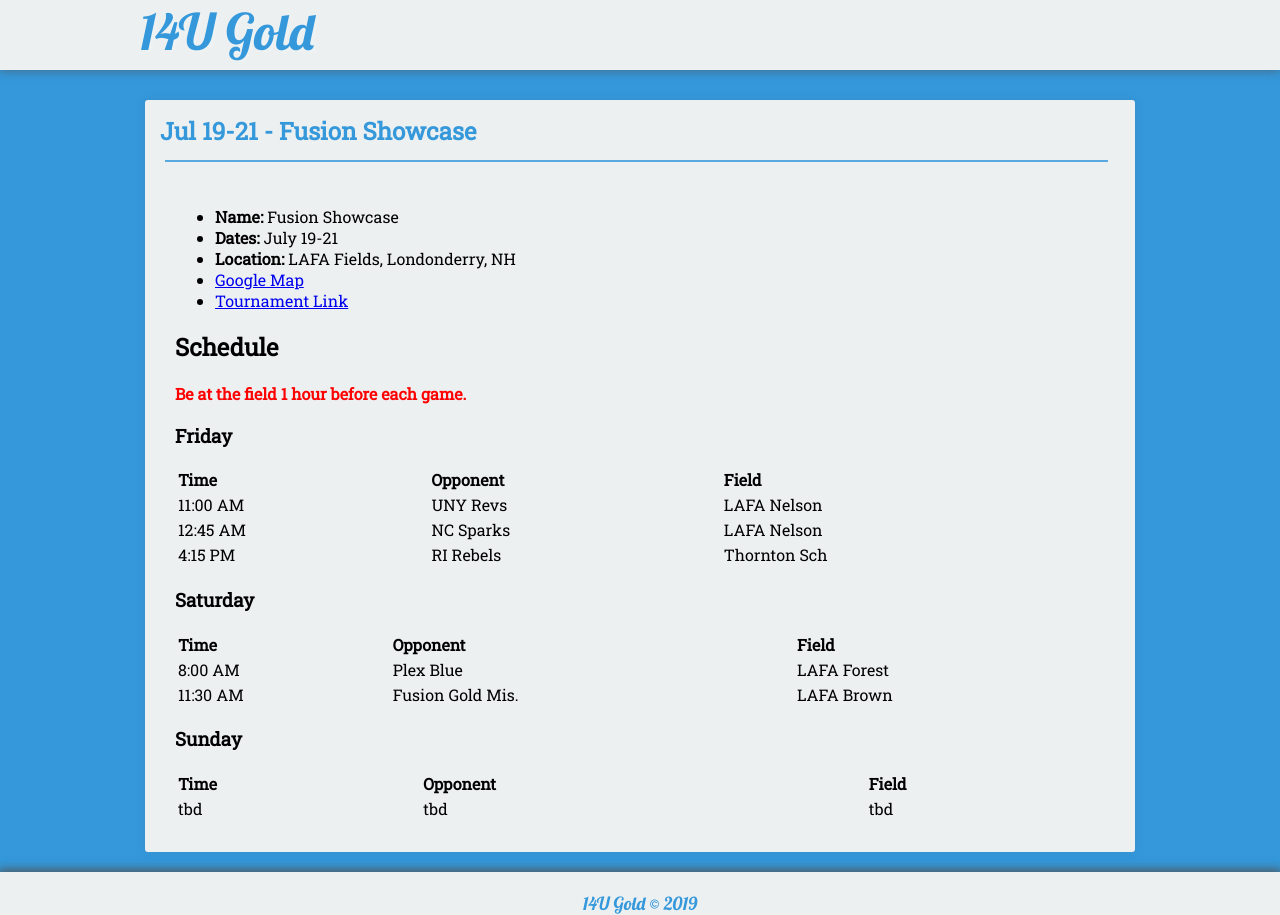
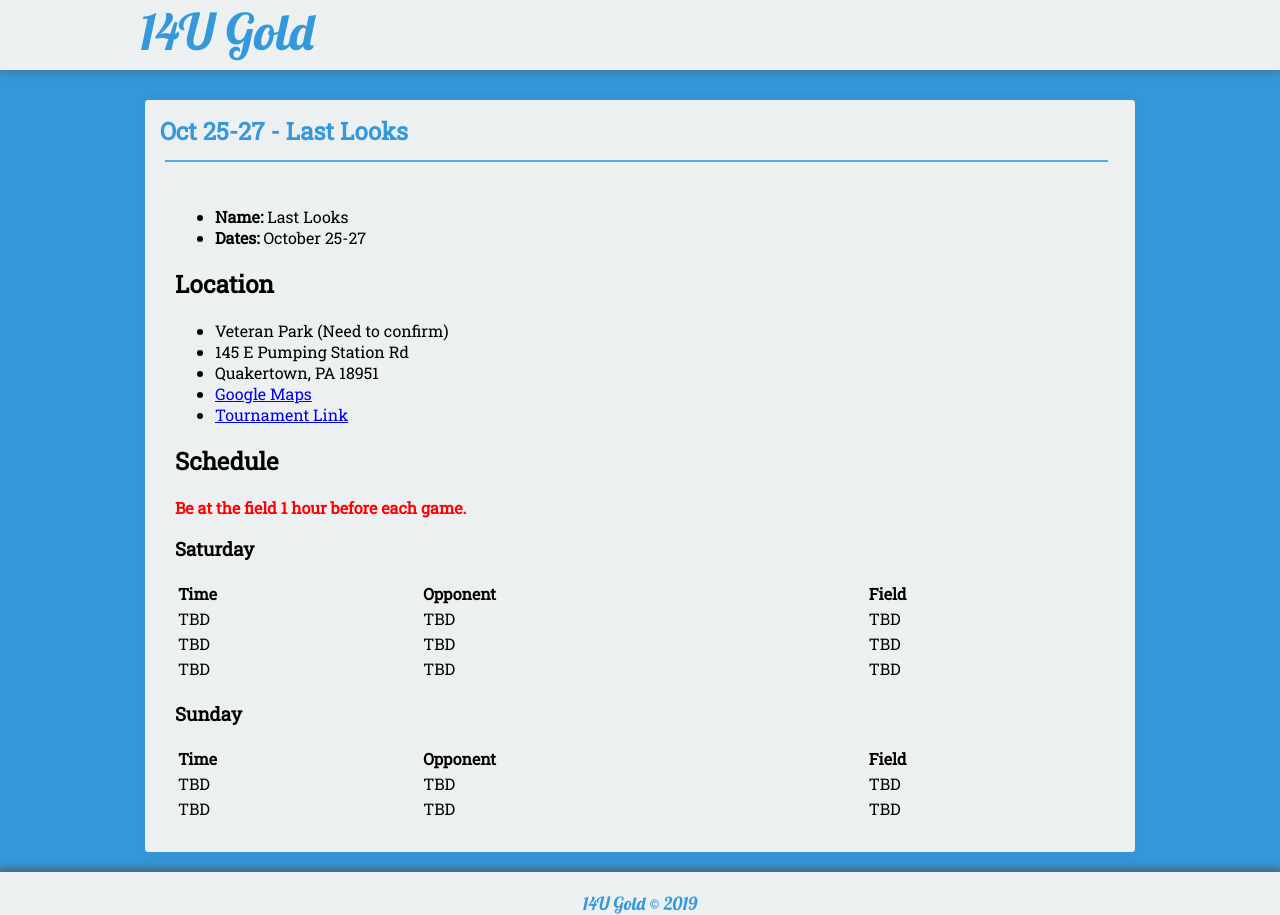
Before and after one commit to seanmerrow/ecf, a Jekyll site: the page built from _posts/2019-07-05-Jul-13-Fusion.md, in a window 1280 px wide. Built offline with Jekyll 4.4.1, drawn with Linux system fonts in a browser that asks for light colours; nearby versions of some CDN libraries.

Commit message:
Update 2019-07-05-Jul-13-Fusion.md

```diff
--- a/_posts/2019-07-05-Jul-13-Fusion.md
+++ b/_posts/2019-07-05-Jul-13-Fusion.md
@@ -1,41 +1,37 @@
 ---
 layout: post
-title: Jul 19-21 - Fusion Showcase
-description: Fusion Showcase
-excerpt: "Fusion Showcase"
+title: Oct 25-27 - Last Looks
+description: Last Looks
+excerpt: "Last Looks"
 tag:
 - tournament
 category:
 - tournament
 ---
-* **Name:** Fusion Showcase
-* **Dates:** July 19-21
-* **Location:** LAFA Fields, Londonderry, NH
-* [Google Map](https://goo.gl/maps/hh3FR8mcin3UWiWHA)
-* [Tournament Link](http://www.asanewengland.com/TournamentDetails.aspx?TournamentKey=5273)
+* **Name:** Last Looks
+* **Dates:** October 25-27
+
+## Location
+* Veteran Park (Need to confirm)
+* 145 E Pumping Station Rd
+* Quakertown, PA 18951
+* [Google Maps](https://goo.gl/maps/5dY2CCFzDWK63s9S9)
+* [Tournament Link](https://tntshowcase.com/)
 
 ## Schedule
 **<span style="color:red">Be at the field 1 hour before each game.</span>**
 
-### Friday
-
-| Time  | Opponent      | Field |
-|:---   |:---           |:---   |
-| 11:00 AM  | UNY Revs      | LAFA Nelson   |
-| 12:45 AM  | NC Sparks     | LAFA Nelson   |
-| 4:15 PM   | RI Rebels     | Thornton Sch  |
-
-
 ### Saturday
 
-| Time  | Opponent      | Field |
-|:---   |:---           |:---   |
-| 8:00 AM  | Plex Blue      | LAFA Forest   |
-| 11:30 AM  | Fusion Gold Mis.     | LAFA Brown   |
-
+| Time | Opponent | Field |
+|:---      |:---   |:---  |
+| TBD      | TBD   |TBD   |
+| TBD      | TBD   |TBD   |
+| TBD      | TBD   |TBD   |
 
 ### Sunday
 
 | Time | Opponent | Field |
-|:---  |:---      |:---   |
-| tbd  | tbd      | tbd   |
+|:---      |:---   |:---  |
+| TBD      | TBD   |TBD   |
+| TBD      | TBD   |TBD   |
```
